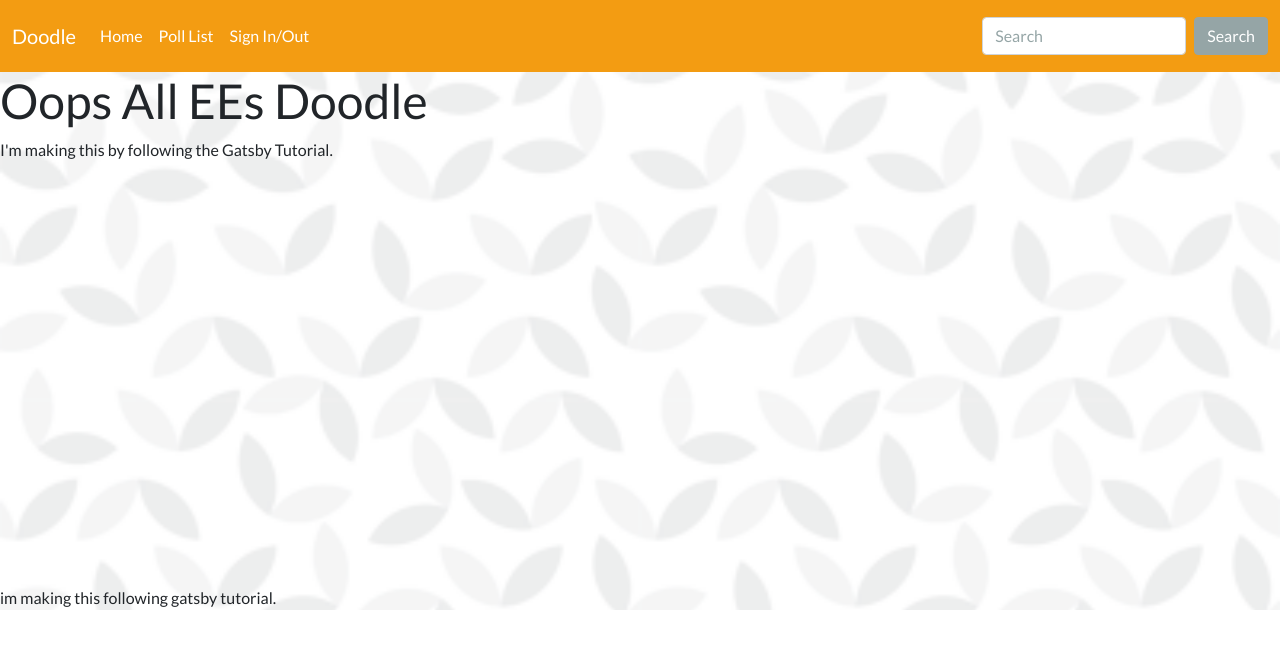
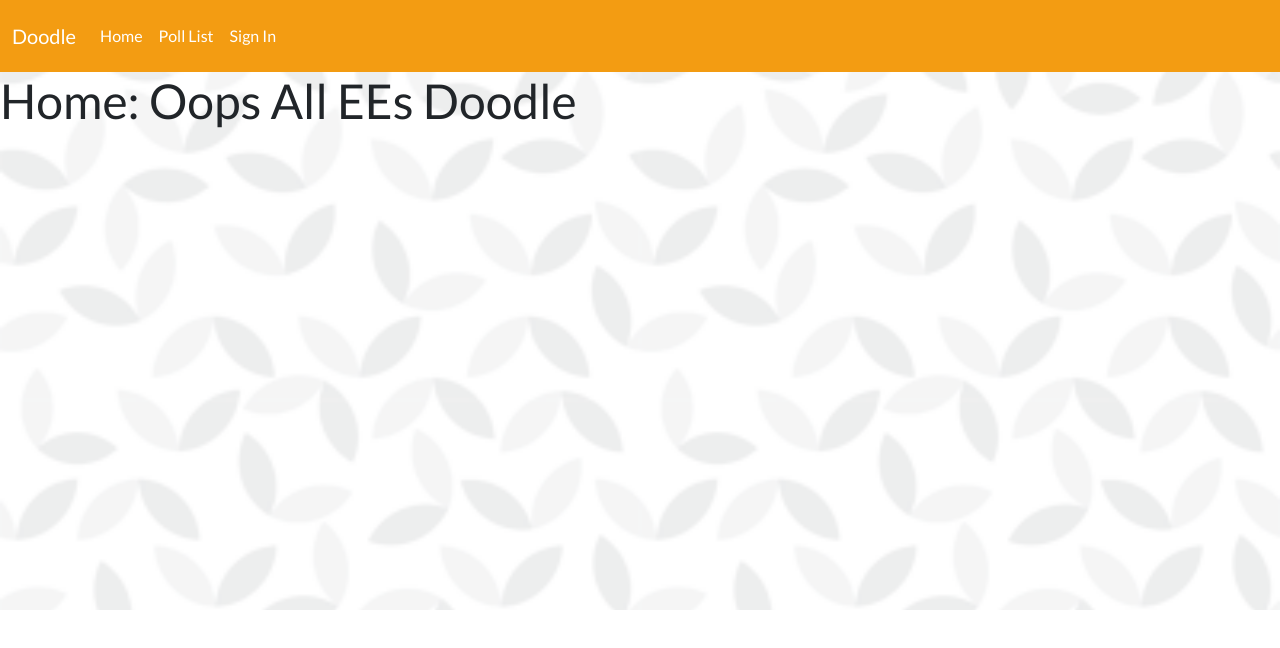
Before and after one commit to bdvonarb/Oops-All-EEs-Lab3, a Gatsby site in the folder oops-all-ees-lab3/: page / in a window 1280 px wide. Built offline with nearby package versions, Linux system fonts and the light colour scheme; Gatsby itself is replaced by a stand-in of ours.

Commit message:
the links all work & so does sign in and out

```diff
--- a/oops-all-ees-lab3/src/components/navbar.js
+++ b/oops-all-ees-lab3/src/components/navbar.js
@@ -1,7 +1,8 @@
 import * as React from 'react'
-import { Link } from 'gatsby'
+import { Link,navigate } from 'gatsby'
 import '../styles/fa/css/all.css'
 import '../styles/bootstrap.min.css'
+import { isloggedin, logout } from './auth'
 
 const NavBar = ({children}) => {
     return (
@@ -20,16 +21,13 @@ const NavBar = ({children}) => {
                     </a>
                     </li>
                     <li className="nav-item">
-                    <a className="nav-link" href="poll-list">Poll List</a>
+                    <a className="nav-link" href="/poll-list">Poll List</a>
                     </li>
                     <li className="nav-item">
-                    <a className="nav-link" href="#">Sign In/Out</a>
+                    <a className="nav-link" href="/log-in"onClick={event=>{if(isloggedin()){event.preventDefault();logout(()=>navigate('/log-in'))}}}>{isloggedin()?"Sign Out":"Sign In"}</a>
                     </li>
                 </ul>
-                <form className="d-flex">
-                    <input className="form-control me-sm-2" type="text" placeholder="Search"/>
-                    <button className="btn btn-secondary my-2 my-sm-0" type="submit">Search</button>
-                </form>
+
                 </div>
             </div>
             </nav>
--- a/oops-all-ees-lab3/src/pages/index.js
+++ b/oops-all-ees-lab3/src/pages/index.js
@@ -7,12 +7,12 @@ import Layout from '../components/layout'
 const IndexPage = () => {
   return (
     <main>
-      <Layout pageTitle="Oops All EEs Doodle">
+      <Layout pageTitle="Home: Oops All EEs Doodle">
       <h1></h1>
-      <p>I'm making this by following the Gatsby Tutorial.<br></br><br></br><br></br><br></br>
+      <p><br></br><br></br><br></br><br></br>
       <br></br><br></br><br></br><br></br><br></br><br></br><br></br><br></br><br></br><br></br>
       <br></br><br></br><br></br><br></br></p>
-      <p> im making this following gatsby tutorial.</p>
+      <p><br></br></p>
     </Layout>
     </main>
   )
--- a/oops-all-ees-lab3/src/pages/poll-list.js
+++ b/oops-all-ees-lab3/src/pages/poll-list.js
@@ -82,7 +82,7 @@ class PollListPage extends React.Component {
 
     render() {
         return (
-            <Layout pageTitle="Oops All EEs Doodle">
+            <Layout pageTitle="Poll List: Oops All EEs Doodle">
             <main>
 
                 <title>Oops All EEs Lab 3</title>
```
Also changed, not shown: oops-all-ees-lab3/src/pages/log-in.js (+6 -6 lines).
